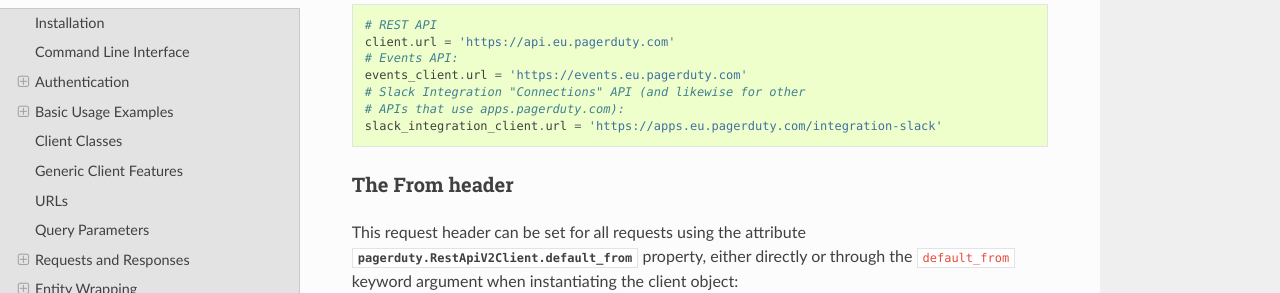
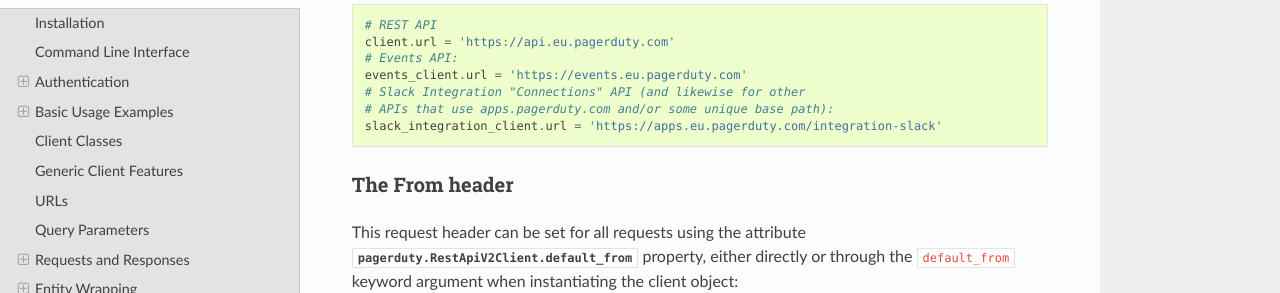
Before and after one commit to PagerDuty/python-pagerduty, a Sphinx documentation site: the page built from sphinx/source/user_guide.rst, in a window 1280 px wide and 900 px high, scrolled down 1126 px. Shown: the part 158-451 px from the top of the window. Built offline with Sphinx 7.4.7 and the Read the Docs theme 3.1.0, drawn with Linux system fonts in a browser that asks for light colours.

```diff
--- a/sphinx/source/user_guide.rst
+++ b/sphinx/source/user_guide.rst
@@ -69,7 +69,7 @@ for the EU:
     # Events API:
     events_client.url = 'https://events.eu.pagerduty.com'
     # Slack Integration "Connections" API (and likewise for other
-    # APIs that use apps.pagerduty.com):
+    # APIs that use apps.pagerduty.com and/or some unique base path):
     slack_integration_client.url = 'https://apps.eu.pagerduty.com/integration-slack'
 
 The From header
```
Also changed, not shown: sphinx/source/module_reference.rst (+15 -7 lines).
